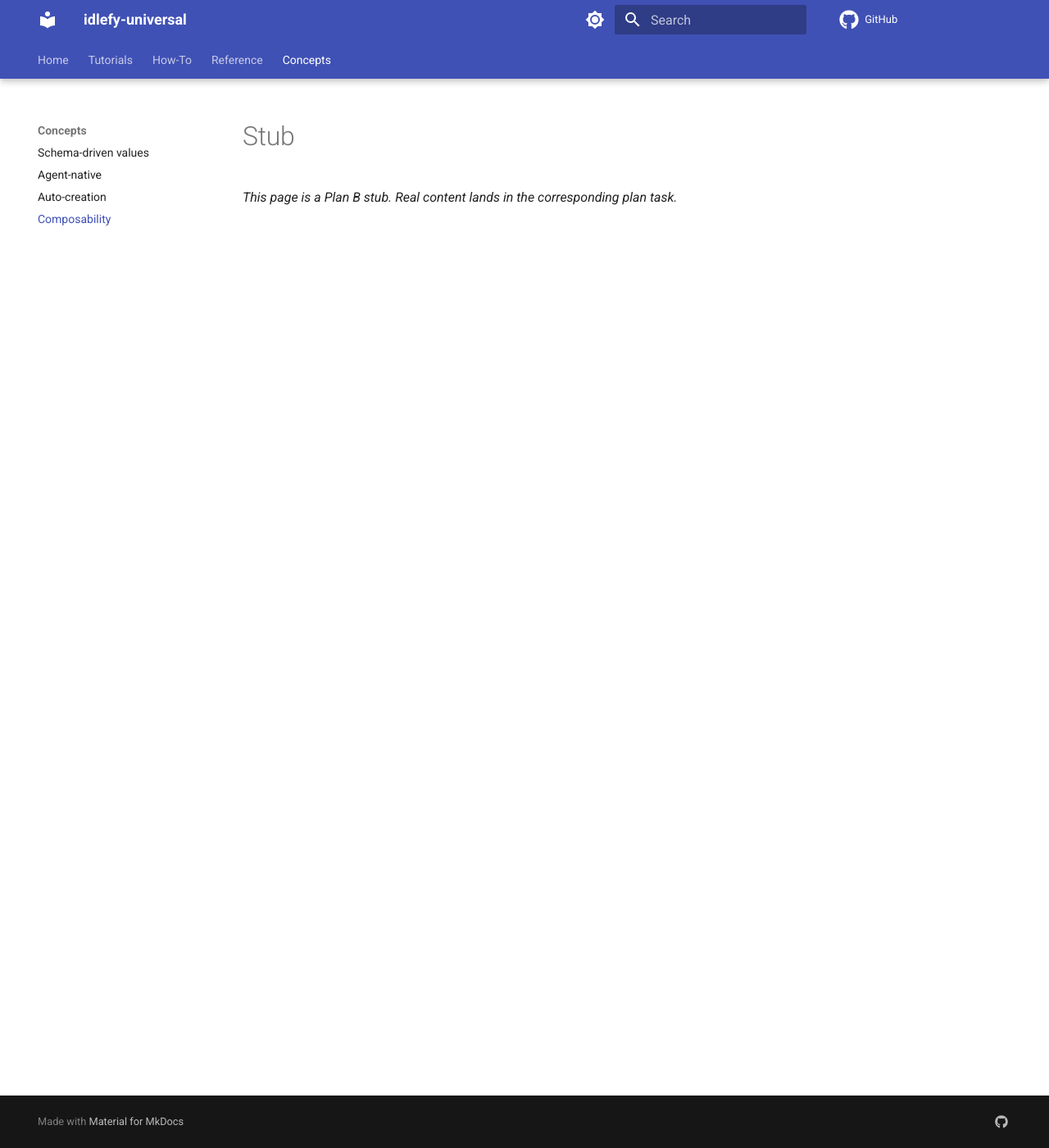
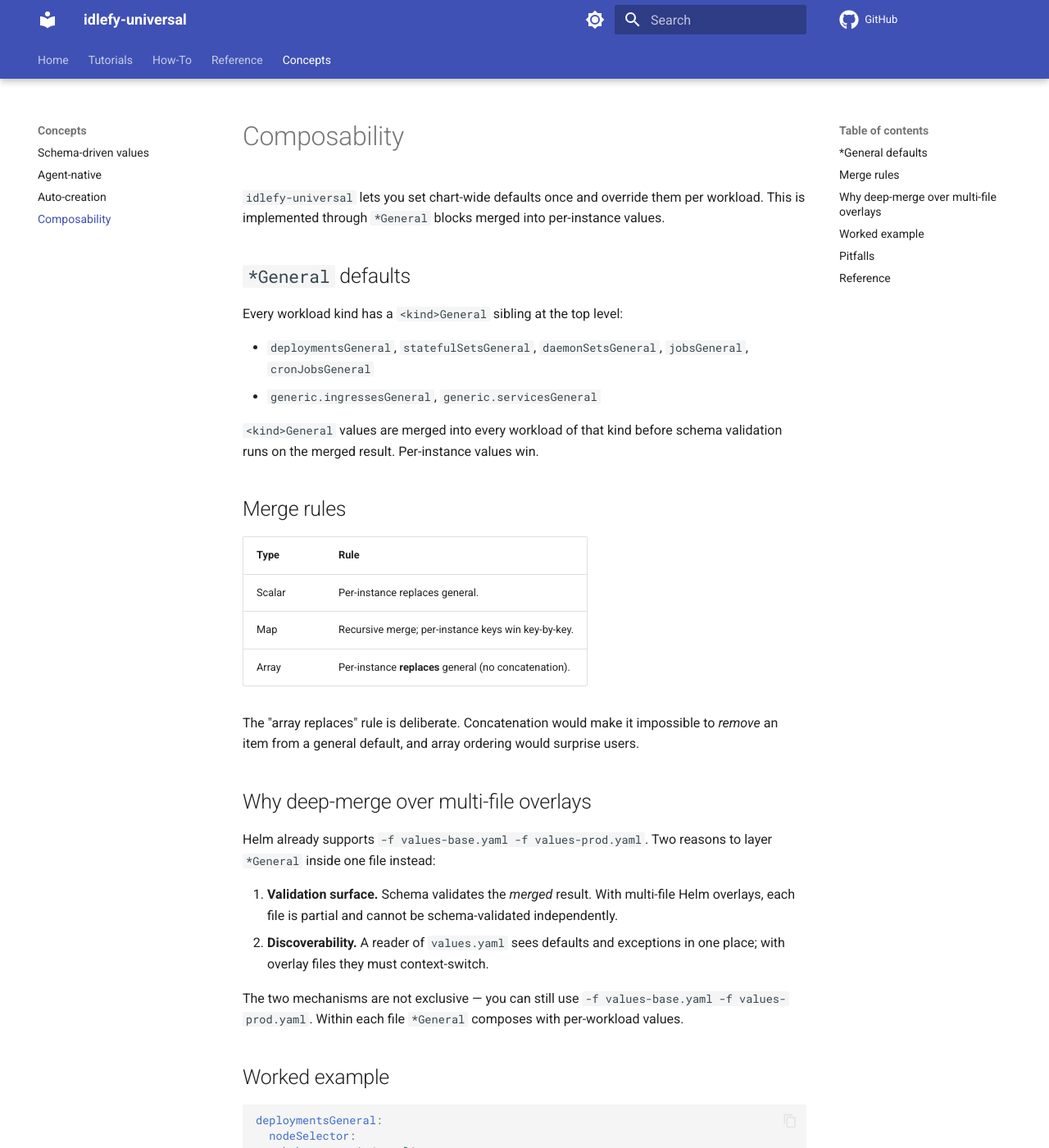
Before and after one commit to idlefy/idlefy-universal, an MkDocs documentation site: the page built from docs/concepts/composability.md, in a window 1280 px wide and 1400 px high. Shown: the whole window at 82% size. Built offline with MkDocs 1.6.1 and Material for MkDocs 9.7.7, drawn with Linux system fonts in a browser that asks for light colours; comment, search, counter and statistics services are not loaded; some of the changed text lies outside the part shown.

Commit message:
docs(concepts): composability and *General defaults
Co-Authored-By: Claude Opus 4.7 <noreply@anthropic.com>

````diff
--- a/docs/concepts/composability.md
+++ b/docs/concepts/composability.md
@@ -1,3 +1,94 @@
-# Stub
+# Composability
 
-_This page is a Plan B stub. Real content lands in the corresponding plan task._
+`idlefy-universal` lets you set chart-wide defaults once and override
+them per workload. This is implemented through `*General` blocks merged
+into per-instance values.
+
+## `*General` defaults
+
+Every workload kind has a `<kind>General` sibling at the top level:
+
+- `deploymentsGeneral`, `statefulSetsGeneral`, `daemonSetsGeneral`,
+  `jobsGeneral`, `cronJobsGeneral`
+- `generic.ingressesGeneral`, `generic.servicesGeneral`
+
+`<kind>General` values are merged into every workload of that kind
+before schema validation runs on the merged result. Per-instance
+values win.
+
+## Merge rules
+
+| Type        | Rule                                                   |
+|-------------|--------------------------------------------------------|
+| Scalar      | Per-instance replaces general.                         |
+| Map         | Recursive merge; per-instance keys win key-by-key.     |
+| Array       | Per-instance **replaces** general (no concatenation).  |
+
+The "array replaces" rule is deliberate. Concatenation would make it
+impossible to *remove* an item from a general default, and array
+ordering would surprise users.
+
+## Why deep-merge over multi-file overlays
+
+Helm already supports `-f values-base.yaml -f values-prod.yaml`.
+Two reasons to layer `*General` inside one file instead:
+
+1. **Validation surface.** Schema validates the *merged* result. With
+   multi-file Helm overlays, each file is partial and cannot be
+   schema-validated independently.
+2. **Discoverability.** A reader of `values.yaml` sees defaults and
+   exceptions in one place; with overlay files they must context-switch.
+
+The two mechanisms are not exclusive — you can still use
+`-f values-base.yaml -f values-prod.yaml`. Within each file
+`*General` composes with per-workload values.
+
+## Worked example
+
+```yaml
+deploymentsGeneral:
+  nodeSelector:
+    kubernetes.io/os: linux
+  containers:
+    main:
+      resources:
+        requests: {cpu: 10m, memory: 32Mi}
+        limits:   {cpu: 100m, memory: 128Mi}
+
+deployments:
+  api:
+    containers:
+      main:
+        image: example/api
+        imageTag: "1.0"
+        # inherits nodeSelector and resources from deploymentsGeneral
+  worker:
+    nodeSelector:
+      kubernetes.io/os: linux
+      workload-class: heavy   # overrides — wholesale map replace
+    containers:
+      main:
+        image: example/worker
+        imageTag: "1.0"
+        resources:
+          requests: {cpu: 100m, memory: 256Mi}
+          limits:   {cpu: 500m, memory: 512Mi}
+```
+
+`api` inherits `nodeSelector` and `resources` from `deploymentsGeneral`.
+`worker` overrides both: `nodeSelector` deep-merges (both keys present
+because both maps are merged), `resources.requests` replaces (per-key
+deep merge again).
+
+## Pitfalls
+
+- **Arrays don't merge.** Setting `args: [--quiet]` in `deploymentsGeneral`
+  and `args: [--verbose]` per-instance results in `[--verbose]`, not
+  `[--quiet, --verbose]`.
+- **Empty per-instance map is "no override," not "set to empty."**
+  Use `~` (YAML null) to unset a default.
+
+## Reference
+
+- [`deploymentsGeneral`](../reference/values.md)
+- [`generic.ingressesGeneral`](../reference/values.md#ingressesgeneralconfig)
````
